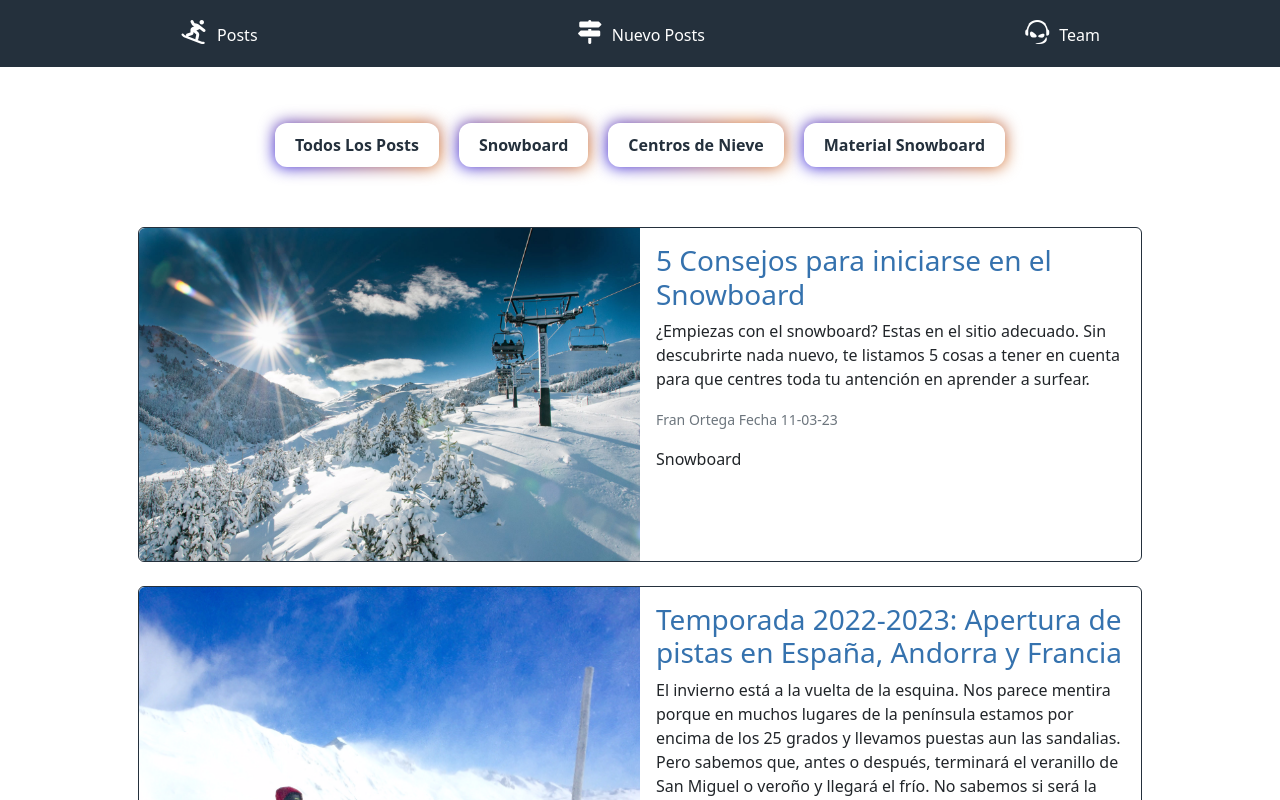
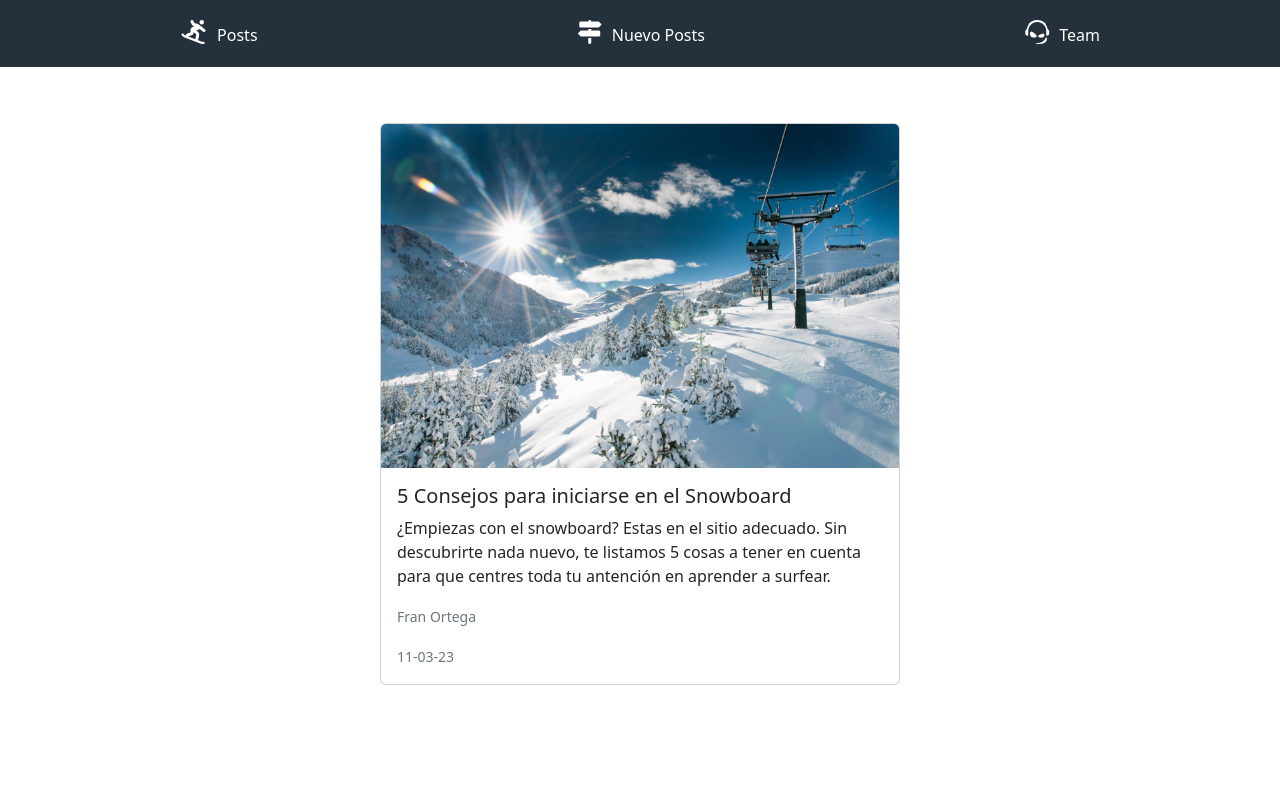
Before and after one commit to FranOrteg/Fran_BLOG, an Angular app in the folder BLOG/: page /posts/1 in a window 1280 px wide. Before the commit this address led to /posts. Shown: the top 800 px of the page. Built offline with nearby package versions, Linux system fonts and the light colour scheme.

Commit message:
Detalle component

```diff
--- a/BLOG/src/app/app-routing.module.ts
+++ b/BLOG/src/app/app-routing.module.ts
@@ -1,5 +1,6 @@
 import { NgModule } from '@angular/core';
 import { RouterModule, Routes } from '@angular/router';
+import { DetallePostComponent } from './components/detalle-post/detalle-post.component';
 import { FormularioComponent } from './components/formulario/formulario.component';
 import { ListaPostsComponent } from './components/lista-posts/lista-posts.component';
 
@@ -7,6 +8,7 @@ const routes: Routes = [
   { path: '', pathMatch: 'full', redirectTo: '/posts' },
   { path: 'posts', component: ListaPostsComponent },
   { path: 'new', component: FormularioComponent },
+  { path: 'posts/:postId', component: DetallePostComponent },
   { path: '**', redirectTo: '/posts' }
 ];
 
--- a/BLOG/src/app/components/detalle-post/detalle-post.component.css
+++ b/BLOG/src/app/components/detalle-post/detalle-post.component.css
@@ -0,0 +1,5 @@
+.detalle {
+    max-width: 600px;
+    margin: 0 auto;
+    padding: 40px;
+}
--- a/BLOG/src/app/components/detalle-post/detalle-post.component.html
+++ b/BLOG/src/app/components/detalle-post/detalle-post.component.html
@@ -1 +1,11 @@
-<p>detalle-post works!</p>
+<div class="detalle">
+    <div class="card mb-3">
+        <img [src]="post?.imagen" class="card-img-top" alt="...">
+        <div class="card-body">
+            <h5 class="card-title">{{post?.titulo}}</h5>
+            <p class="card-text">{{post?.texto}}</p>
+            <p class="card-text"><small class="text-muted">{{post?.autor}}</small></p>
+            <p class="card-text"><small class="text-muted">{{post?.fecha}}</small></p>
+        </div>
+    </div>
+</div>
--- a/BLOG/src/app/components/detalle-post/detalle-post.component.ts
+++ b/BLOG/src/app/components/detalle-post/detalle-post.component.ts
@@ -1,4 +1,7 @@
 import { Component } from '@angular/core';
+import { ActivatedRoute, Router } from '@angular/router';
+import { Post } from 'src/app/interfaces/post.interface';
+import { PostService } from 'src/app/services/post.service';
 
 @Component({
   selector: 'app-detalle-post',
@@ -7,4 +10,20 @@ import { Component } from '@angular/core';
 })
 export class DetallePostComponent {
 
+  post: Post | null
+
+  constructor(
+    private activatedRoute: ActivatedRoute,
+    private postService: PostService,
+    private route: Router
+  ) {
+    this.post = null
+  }
+
+  ngOnInit() {
+    this.activatedRoute.params.subscribe(data => {
+      this.post = this.postService.getById(parseInt(data['postId']))
+    })
+    this.post = this.postService.getById(this.post?.id!)
+  }
 }
--- a/BLOG/src/app/components/lista-posts/lista-posts.component.html
+++ b/BLOG/src/app/components/lista-posts/lista-posts.component.html
@@ -5,7 +5,7 @@
         <button (click)="onChange($event)" value="Centros de Nieve">Centros de Nieve</button>
         <button (click)="onChange($event)" value="Material Snowboard">Material Snowboard</button>
     </div>
-    <div class="card mb-4" style="max-width: 1004px" *ngFor="let post of arrPosts">
+    <div [routerLink]="['/posts', post.id]" class="card mb-4" style="max-width: 1004px" *ngFor="let post of arrPosts">
         <div class="row g-0">
             <div class="col-md-6">
                 <img [src]="post.imagen" class="img-fluid rounded-start" alt="...">
--- a/BLOG/src/app/services/post.service.ts
+++ b/BLOG/src/app/services/post.service.ts
@@ -36,4 +36,15 @@ export class PostService {
     return POSTS
   }
 
+  getById(postId: number): Post | null {
+    for (let post of POSTS) {
+      if (post.id === postId) {
+        console.log(post)
+        return post
+      }
+    }
+    return null
+  }
+
+
 }
```
